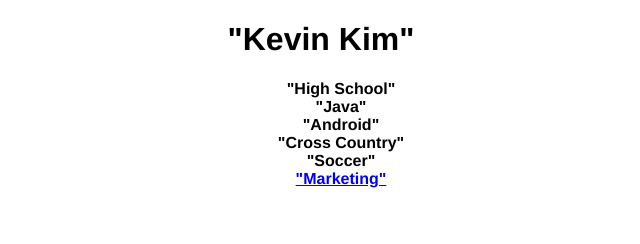
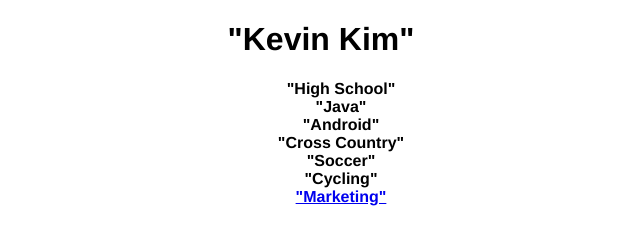
Before and after one commit to kevindkim723/kevindkim723.github.io, a plain HTML site: page index.html in a window 1280 px wide. Shown: the whole page, without its empty margins (319-959 px from the left). Drawn offline with Linux system fonts and the light colour scheme.

Commit message:
one change..

```diff
--- a/index.html
+++ b/index.html
@@ -14,6 +14,7 @@
           <li>"Android"</li>
           <li>"Cross Country"</li>
           <li>"Soccer"</li>
+	  <li>"Cycling"</li>
           <li><a href="https://play.google.com/store/apps/details?id=com.Lycopersicon.game&hl=en">"Marketing"</a></li>
           </b>
         </ul>
```
